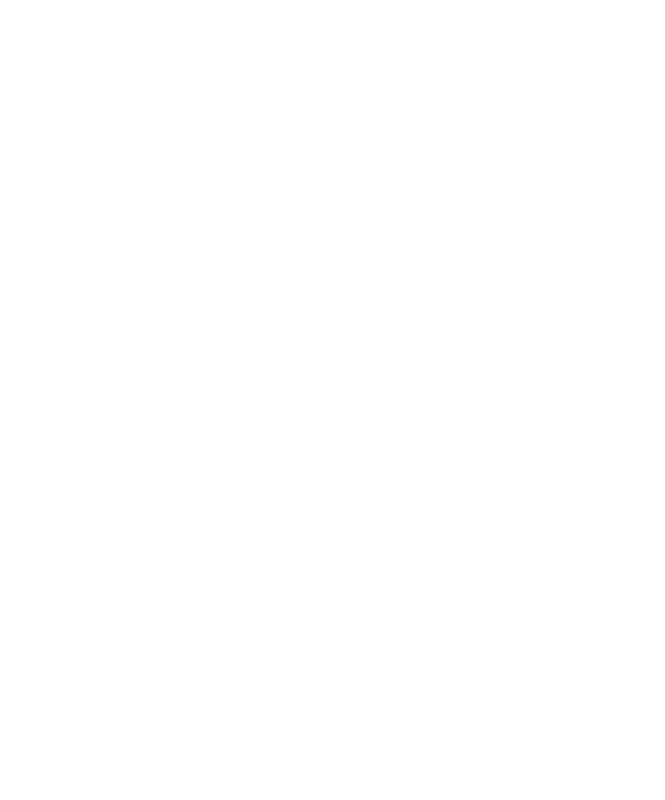
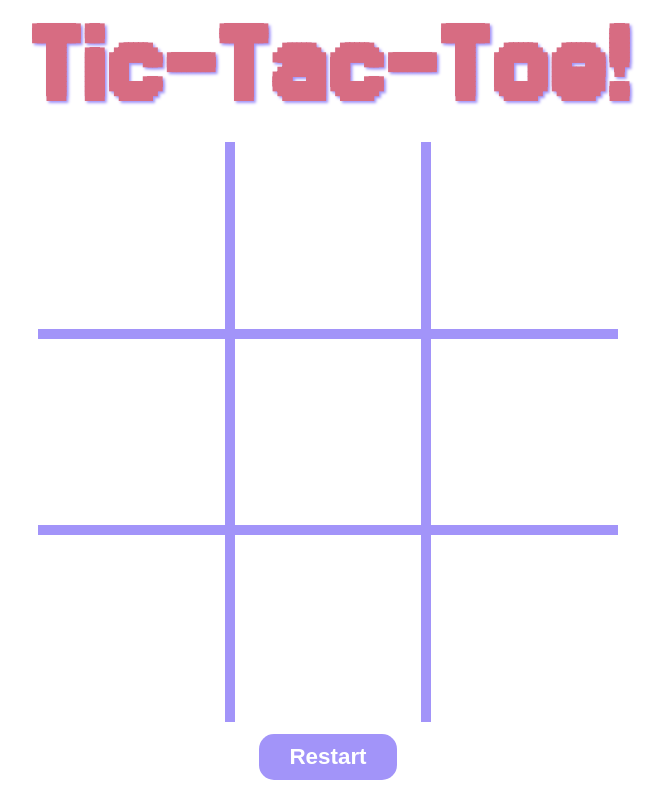
Before and after one commit to solid-000/project-js-tic-tac-toe, a plain HTML site: page index.html in a window 1280 px wide. Shown: the whole page, without its empty margins (312-977 px from the left). Drawn offline with Linux system fonts and the light colour scheme.

Commit message:
Complete layout and design

```diff
--- a/index.html
+++ b/index.html
@@ -7,8 +7,19 @@
     <link rel="stylesheet" href="style.css">
 </head>
 <body>
-
-
+    <h1>Tic-Tac-Toe!</h1>
+    <div class="tiles-container">
+        <button class="tile" data-index="0"></button>
+        <button class="tile" data-index="1"></button>
+        <button class="tile" data-index="2"></button>
+        <button class="tile" data-index="3"></button>
+        <button class="tile" data-index="4"></button>
+        <button class="tile" data-index="5"></button>
+        <button class="tile" data-index="6"></button>
+        <button class="tile" data-index="7"></button>
+        <button class="tile" data-index="8"></button>
+    </div>
+    <button class="reset-button">Restart</button>
     <script src="script.js"></script>
 </body>
 </html>
--- a/script.js
+++ b/script.js
@@ -1,7 +1,19 @@
+const tileContainer = document.querySelector('.tiles-container');
+tileContainer.addEventListener('click', (event) => {
+    let target = event.target;
+    switch(target.getAttribute('class')){
+        case 'tile':
+            console.log(target.getAttribute('data-index'));
+            break;
+    }
+});
+
+function choiceToggle(){
+    choice = (choice === 'x') ? 'o' : 'x';
+}
 
 const gameBoard = (function(){
     const tiles = Object.seal(['', '', '', '', '', '', '', '', '']);
-    // const tiles = ['', '', '', '', '', '', '', '', ''];
 
     function placeChoice(index, choice){
         tiles[index] = choice;
@@ -50,13 +62,3 @@ const gameBoard = (function(){
         clearTiles,
     }
 })();
-
-// gameBoard.placeChoice(0, 'x');
-// gameBoard.placeChoice(1, 'o');
-// gameBoard.placeChoice(2, 'x');
-// gameBoard.placeChoice(3, 'o');
-// gameBoard.placeChoice(4, 'x');
-// gameBoard.placeChoice(5, 'o');
-// gameBoard.placeChoice(6, 'o');
-// gameBoard.placeChoice(7, 'x');
-// gameBoard.placeChoice(8, 'x');
--- a/style.css
+++ b/style.css
@@ -0,0 +1,74 @@
+@font-face {
+    font-family: jersey;
+    src: url(./font/jersey15-regular-webfont.woff2) format('woff2');
+    src: url(./font/jersey15-regular-webfont.woff) format('woff');
+}
+:root{
+    --primary: white;
+    --secondary: #E5D9F2;
+    --tertiary: #A294F9;
+    --red-shade: #D76C82;
+}
+*{
+    margin: 0;
+    padding: 0;
+    box-sizing: border-box;
+}
+body{
+    height: 100vh;
+    display: flex;
+    flex-direction: column;
+    align-items: center;
+    background-color: var(--primary);
+}
+h1{
+    font-family: jersey;
+    font-size: 130px;
+    color: var(--red-shade);
+    text-shadow: 2px 2px 3px var(--tertiary);
+}
+.tiles-container{
+    background-color: var(--tertiary);
+    height: 600px;
+    width: 600px;
+    display: grid;
+    grid-template: repeat(3, 1fr) / repeat(3, 1fr);
+    gap: 10px;
+    margin-top: auto;
+    margin-bottom: auto;
+    padding: 10px;
+    background-clip: content-box;
+}
+.tile{
+    border: none;
+    background-color: var(--primary);
+    font-family: jersey, sans-serif;
+    font-size: 150px;
+    text-shadow: 2px 2px 2px var(--red-shade);
+    color: var(--tertiary);
+    cursor: pointer;
+}
+.tile:active{
+    background-color: var(--secondary);
+}
+.tile:hover{
+    border: 2px solid red;
+    border-radius: 5px;
+}
+.reset-button{
+    background-color: var(--tertiary);
+    margin-bottom: 20px;
+    padding: 10px 30px;
+    border-radius: 15px;
+    border: none;
+    font-size: 1.4rem;
+    color: white;
+    font-weight: 700;
+    cursor: pointer;
+}
+.reset-button:active{
+    background-color: var(--secondary);
+}
+.reset-button:hover{
+    box-shadow: 0px 0px 4px var(--red-shade);
+}
```
Also changed, not shown: font/jersey15-regular-webfont.woff (added), font/jersey15-regular-webfont.woff2 (added).
